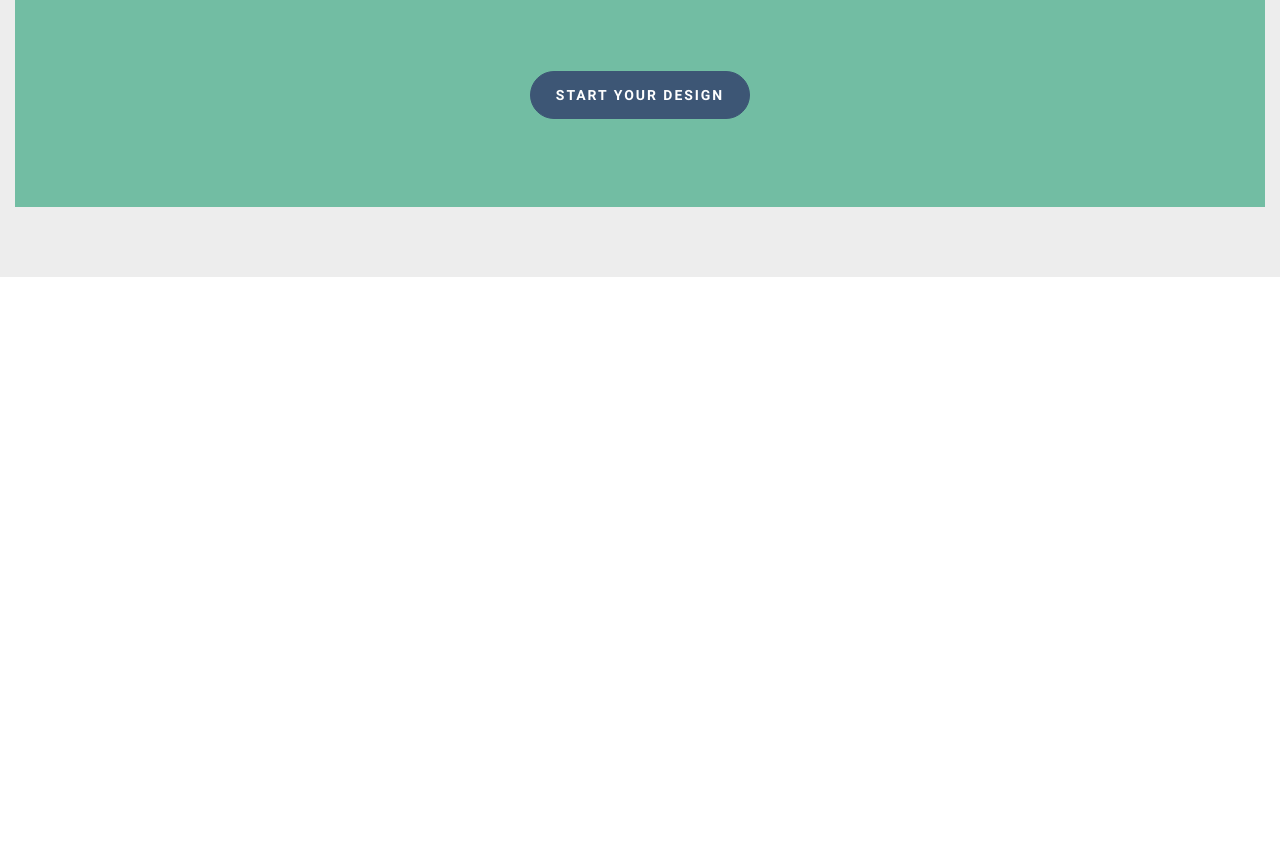
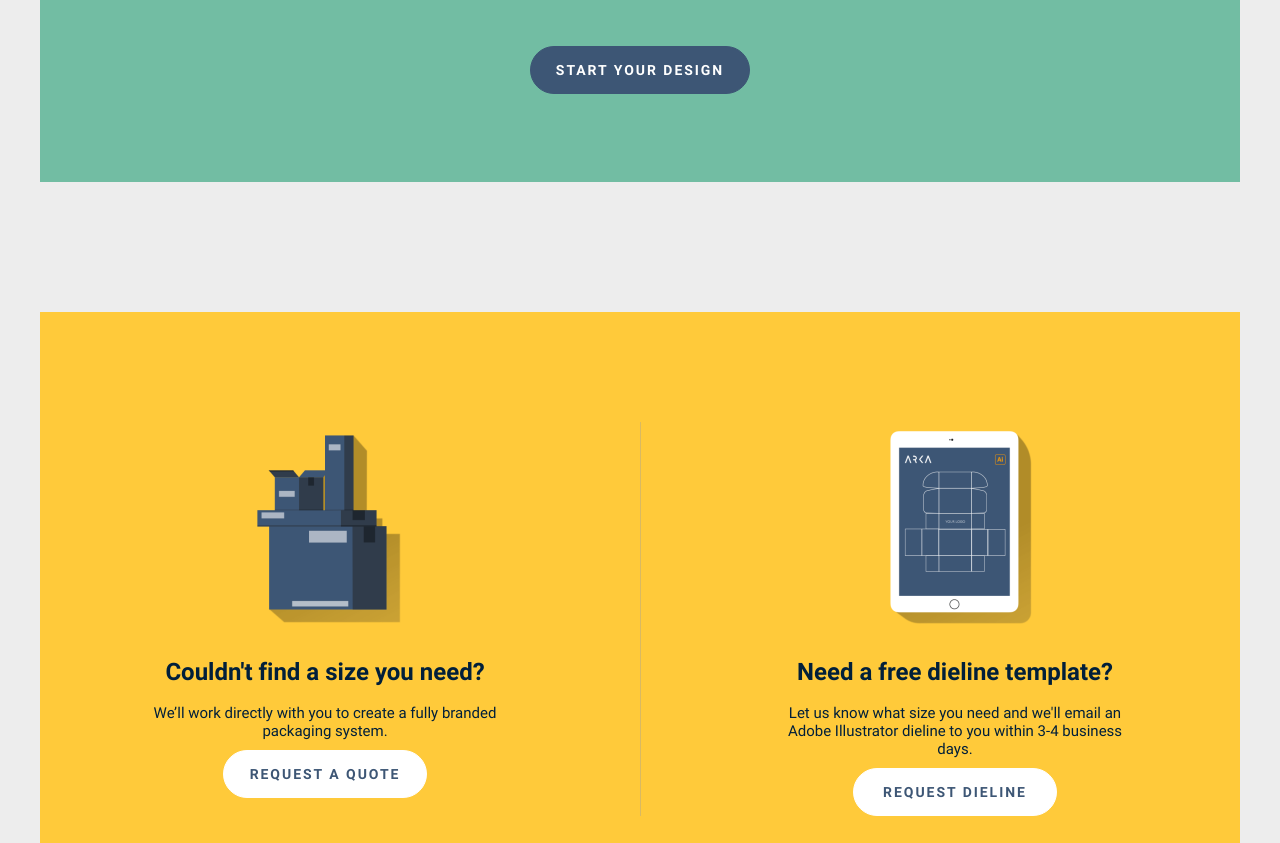
Before and after one commit to max-tsymba/Arka, a website: page client/app/index.html in a window 1280 px wide. Shown: the part 2635-3478 px from the top of the page. Before the commit the page ends 2912 px from the top, so only its background shows below. Drawn offline with Linux system fonts and the light colour scheme; files whose address does not match are found by name.

Commit message:
fix, create request

```diff
--- a/client/app/index.html
+++ b/client/app/index.html
@@ -225,6 +225,44 @@
           </div>
         </div>
       </section>
+      <section class="request">
+        <div class="container">
+          <div class="request__inner">
+            <div class="request__content">
+              <div class="request__box">
+                <div class="request__box-image">
+                  <img class="request__box-img" src="./img/request-1.png" alt="1" />
+                </div>
+                <div class="request__box-text">
+                  <h2 class="request__box-title">Couldn't find a size you need?</h2>
+                  <p class="request__box-subtitle">
+                    We’ll work directly with you to create a fully branded packaging system.
+                  </p>
+                </div>
+                <div class="request__box-link">
+                  <a class="request__box-btn c-button" href="#">Request a quote</a>
+                </div>
+              </div>
+              <div class="request__line"></div>
+              <div class="request__box">
+                <div class="request__box-image">
+                  <img class="request__box-img" src="./img/request-2.png" alt="2" />
+                </div>
+                <div class="request__box-text">
+                  <h2 class="request__box-title">Need a free dieline template?</h2>
+                  <p class="request__box-subtitle">
+                    Let us know what size you need and we'll email an Adobe Illustrator dieline to you within 3-4
+                    business days.
+                  </p>
+                </div>
+                <div class="request__box-link">
+                  <a class="request__box-btn c-button" href="#">Request dieline</a>
+                </div>
+              </div>
+            </div>
+          </div>
+        </div>
+      </section>
     </main>
 
     <!-- Scripts -->
--- a/client/app/scss/5-Components/_components.scss
+++ b/client/app/scss/5-Components/_components.scss
@@ -2,3 +2,4 @@
 @import 'hero';
 @import 'product';
 @import 'cta';
+@import 'request';
--- a/client/app/scss/5-Components/cta.scss
+++ b/client/app/scss/5-Components/cta.scss
@@ -4,6 +4,8 @@
 
   &__inner {
     background-color: palette(green, base);
+    max-width: 1200px;
+    margin: 0 auto;
   }
 
   &__top {
--- a/client/app/scss/5-Components/product.scss
+++ b/client/app/scss/5-Components/product.scss
@@ -2,6 +2,11 @@
   background-color: palette(primary, 200);
   padding-bottom: 50px;
   padding-top: 58px;
+
+  &__inner {
+    max-width: 1200px;
+    margin: 0 auto;
+  }
 
   &__top {
     display: flex;
--- /dev/null
+++ b/client/app/scss/5-Components/request.scss
@@ -0,0 +1,67 @@
+.request {
+  background-color: palette(primary, 200);
+  padding: 60px 0;
+
+  &__inner {
+    background-color: palette(yellow, base);
+    padding: 110px 20px;
+    max-width: 1200px;
+    margin: 0 auto;
+  }
+
+  &__content {
+    display: flex;
+    justify-content: space-between;
+    max-width: 986px;
+    margin: 0 auto;
+  }
+
+  &__box-img {
+    margin: 0 auto;
+    margin-bottom: 24px;
+  }
+
+  &__box-text {
+    max-width: 356px;
+    text-align: center;
+    margin-bottom: 10px;
+  }
+
+  &__box-title {
+    font-weight: 700;
+    font-size: 24px;
+    line-height: 140%;
+    color: palette(secondary, 100);
+    margin-bottom: 14px;
+  }
+
+  &__subtitle {
+    font-size: 15px;
+    line-height: 160%;
+    color: palette(blue, base);
+  }
+
+  &__box-link {
+    text-align: center;
+  }
+
+  &__box-btn {
+    color: palette(blue, base);
+    background-color: palette(primary);
+    width: 204px;
+    padding-top: 14px;
+    padding-bottom: 14px;
+    border: 1px solid palette(primary);
+    transition: all 0.3s;
+    &:hover {
+      color: palette(primary);
+      background-color: palette(blue, base);
+      border: 1px solid palette(blue, base);
+    }
+  }
+
+  &__line {
+    background-color: rgba(palette(primary, 300), 0.4);
+    width: 1px;
+  }
+}
```
Also changed, not shown: client/app/css/style.min.css, client/app/img/request-1.png (added), client/app/img/request-2.png (added).
